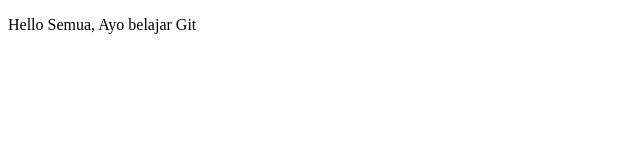
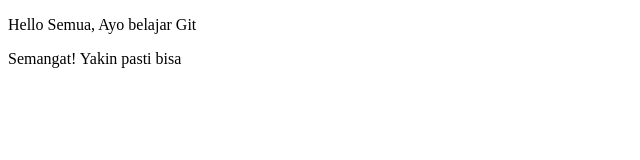
Before and after one commit to ferdhybagus/praktik-git, a plain HTML site: page index.html in a window 1280 px wide. Shown: the whole page, without its empty margins (0-640 px from the left). Drawn offline with Linux system fonts and the light colour scheme.

Commit message:
Penambahan paragraf baru

```diff
--- a/index.html
+++ b/index.html
@@ -6,5 +6,6 @@
     </head>
     <body>
         <p>Hello Semua, Ayo belajar Git</p>
+        <p>Semangat! Yakin pasti bisa</p>
     </body>
 </html>
```
